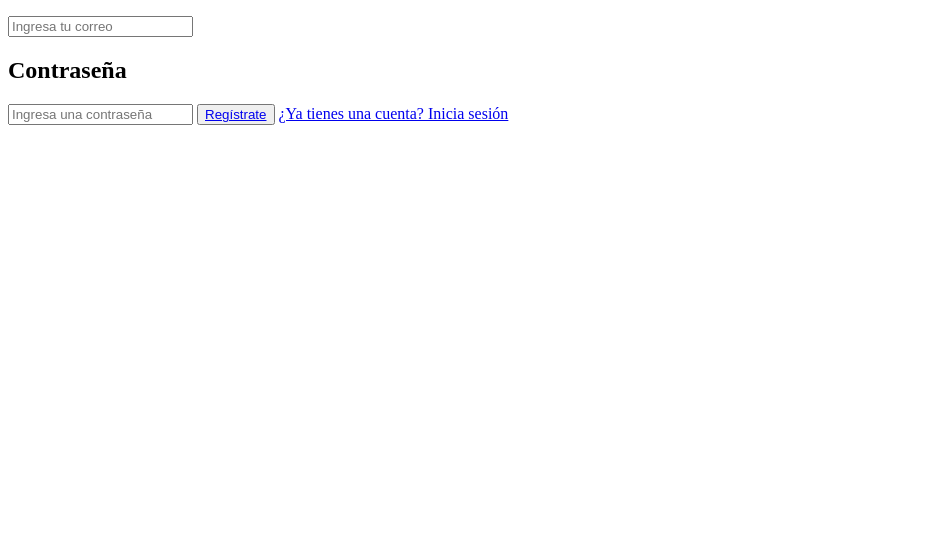
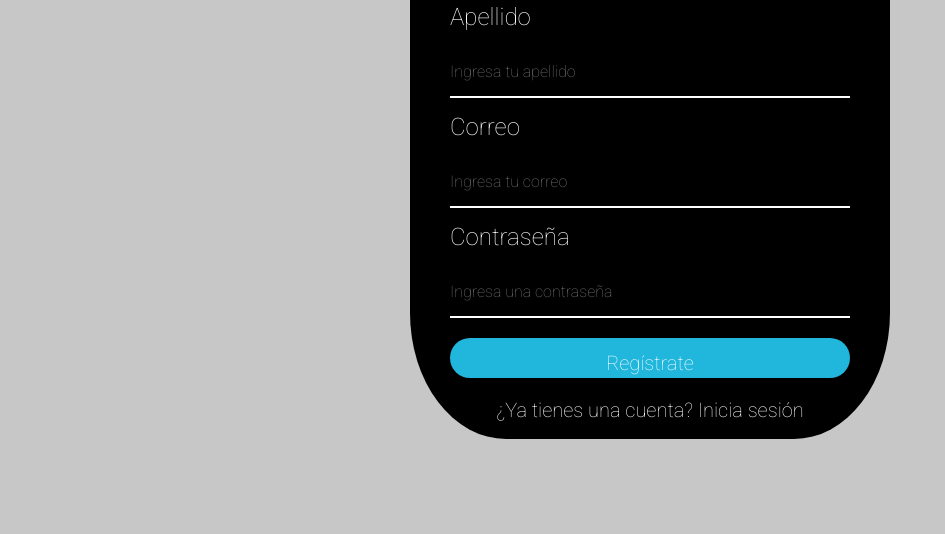
Before and after one commit to davidnicsamm/LandingPageHTMLCSS, a plain HTML site: page registro.html in a window 1280 px wide. Shown: the part 286-820 px from the top of the page, without its empty margins (0-945 px from the left). Drawn offline with Linux system fonts and the light colour scheme.

Commit message:
Commit 14. Aplicacion de diseño del css para el registro

```diff
--- a/CSS/registro.css
+++ b/CSS/registro.css
@@ -1,4 +1,99 @@
 * {
     margin: 0;
     padding: 0;
+    font-family: 'roboto', sans-serif;
 }
+
+body {
+    height: 100%;
+    background-color: rgba(138,138,138,0.472);
+}
+
+.container {
+    width: 100%;
+    height: 100vh;
+    display:flex;
+    justify-content: center;
+    align-items: center;
+    padding: 10px;
+}
+
+.form {
+    width: 400px;
+    height: 550px;
+    background-color: black;
+    padding: 40px;
+    border-radius: 10px;
+    color: white;
+    animation-name: border;
+    animation-duration: 2s;
+    animation-timing-function: ease-out;
+    animation-fill-mode: forwards;
+}
+
+@keyframes border {
+    0% {
+        border-radius: 0%;
+    }
+
+    100% {
+        border-radius: 20%;
+    }
+}
+
+.form h1 {
+    margin: 1px 0;
+    text-align: center;
+}
+
+.form h2 {
+    margin: 5px 0;
+    font-weight: unset;
+    display: block;
+}
+
+input {
+    width: 100%;
+    height: 50px;
+    margin: 10px 0;
+    border: none;
+    background-color: transparent;
+    color: white;
+    border-bottom: white 2px solid;
+    font-size: 16px;
+}
+
+.form a {
+    margin-top: 10px;
+    font-size: 20px;
+    color: white;
+    display: block;
+    text-align: center;
+    text-decoration: none;
+}
+
+.form a:hover {
+    color: white;
+text-decoration: underline;
+cursor: pointer;
+}
+
+.form button {
+    width: 100%;
+    margin: 10px 0;
+    height: 40px;
+    border: none;
+    outline: none;
+    color: black;
+    background-color: rgb(33,182,219);
+    font-size: 16px;
+    border-radius: 25px;
+}
+
+.form button:hover {
+    color: white;
+    background-color: rgba(22,182,219, 0.5);
+    text-decoration: underline;
+    cursor: pointer;
+
+}
--- a/registro.html
+++ b/registro.html
@@ -3,6 +3,10 @@
 <head>
     <meta charset="UTF-8">
     <meta name="viewport" content="width=device-width, initial-scale=1.0">
+    <link rel="stylesheet" href="CSS/registro.css">
+    <link rel="preconnect" href="https://fonts.googleapis.com">
+    <link rel="preconnect" href="https://fonts.gstatic.com" crossorigin>
+    <link href="https://fonts.googleapis.com/css2?family=Raleway:wght@700&family=Roboto:wght@100;700&display=swap" rel="stylesheet">
     <title>Formulario de Registro</title>
 </head>
 <body>
```
